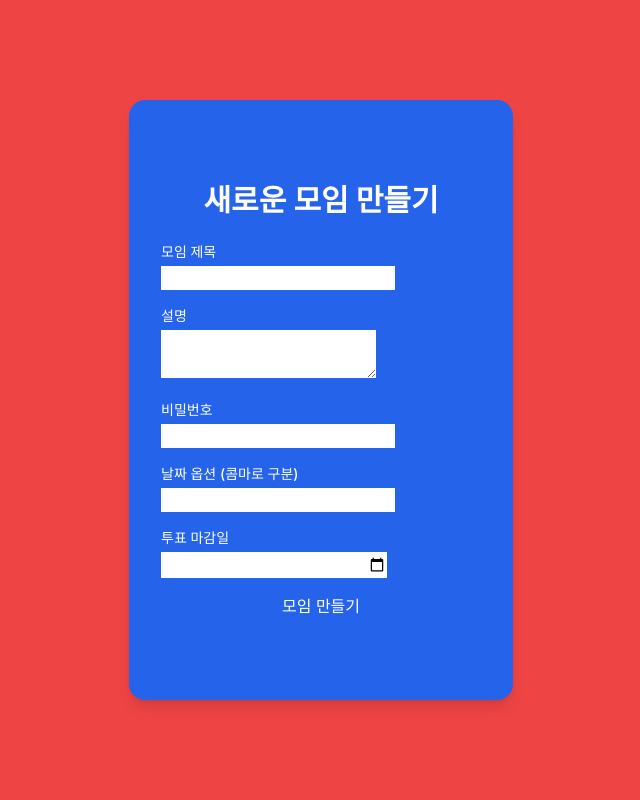
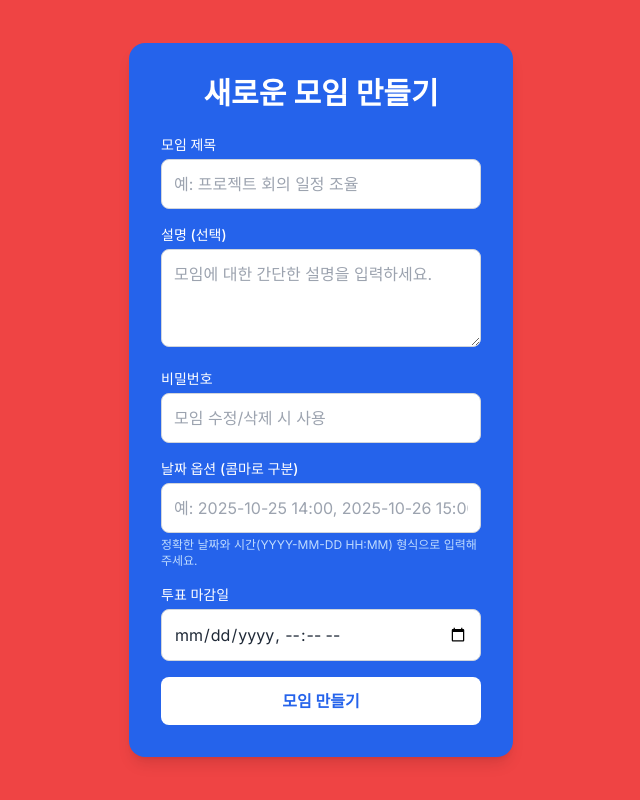
Before and after one commit to Project-BoardTime/BoardTime-FE, a Next.js app: page /create in a window 1280 px wide. Shown: the whole page, without its empty margins (511-1151 px from the left). Built offline with nearby package versions, Linux system fonts and the light colour scheme.

Commit message:
Feat: 모임 생성 페이지 UI 및 API 연동 구현 #12

```diff
--- a/src/app/create/page.tsx
+++ b/src/app/create/page.tsx
@@ -1,10 +1,11 @@
 "use client";
 
 import { useState } from "react";
-import { useRouter } from "next/navigation";
+import { useRouter } from "next/navigation"; // next/navigation 에서 useRouter 임포트
 
 export default function CreateMeetingPage() {
-  const router = useRouter();
+  const router = useRouter(); // useRouter 훅 사용 초기화
+  // useState 훅으로 폼 데이터 상태 관리
   const [formData, setFormData] = useState({
     title: "",
     description: "",
@@ -12,93 +13,135 @@ export default function CreateMeetingPage() {
     deadline: "",
     dateOptionsText: "", // 날짜 입력을 위한 임시 텍스트 상태
   });
+  const [isSubmitting, setIsSubmitting] = useState(false); // 제출 중 상태 관리
+  const [error, setError] = useState<string | null>(null); // 에러 메시지 상태 관리
 
-  // 폼 입력값이 변경될 때마다 상태를 업데이트하는 함수
+  // 입력 필드 값이 변경될 때 호출되는 함수
   const handleChange = (
     e: React.ChangeEvent<HTMLInputElement | HTMLTextAreaElement>
   ) => {
     const { name, value } = e.target;
     setFormData((prevState) => ({
-      ...prevState,
-      [name]: value,
+      ...prevState, // 기존 상태 복사
+      [name]: value, // 변경된 필드만 업데이트 (새 객체 반환)
     }));
   };
 
-  // 폼 제출 시 API 호출을 처리하는 함수
+  // 폼 제출 시 호출되는 함수
   const handleSubmit = async (e: React.FormEvent<HTMLFormElement>) => {
-    e.preventDefault();
+    e.preventDefault(); // 기본 폼 제출 동작 막기
+    setIsSubmitting(true); // 제출 시작 상태
+    setError(null); // 이전 에러 메시지 초기화
 
-    // 콤마로 구분된 날짜 텍스트를 배열로 변환
+    // 콤마로 구분된 날짜 텍스트를 배열로 변환하고 앞뒤 공백 제거
     const dateOptions = formData.dateOptionsText
       .split(",")
       .map((date) => date.trim())
-      .filter((date) => date);
+      .filter((date) => date); // 빈 문자열 제거
 
+    // 날짜 옵션 유효성 검사
     if (dateOptions.length === 0) {
-      alert("날짜 옵션을 하나 이상 입력해주세요.");
+      setError("날짜 옵션을 하나 이상 입력해주세요. (콤마로 구분)");
+      setIsSubmitting(false);
       return;
     }
 
     try {
-      const response = await fetch(
-        `${process.env.NEXT_PUBLIC_API_URL}/api/meetings`,
-        {
+      // 백엔드 API 호출 (rewrites 경로 사용)
+      const response = await fetch(`/api/be/meetings`, {
+        // POST 요청
         method: "POST",
         headers: {
           "Content-Type": "application/json",
         },
         body: JSON.stringify({
+          // 상태 데이터를 JSON 문자열로 변환하여 전송
           title: formData.title,
           description: formData.description,
           password: formData.password,
-            deadline: formData.deadline,
-            dateOptions: dateOptions,
+          deadline: formData.deadline, // HTML datetime-local input 값은 ISO 형식과 유사
+          dateOptions: dateOptions, // 날짜 문자열 배열 전송
+          // placeName, placeLat, placeLng 등은 현재 폼에 없으므로 생략
         }),
-        }
+      });
+
+      // 응답 상태 확인
+      if (!response.ok) {
+        const errorData = await response
+          .json()
+          .catch(() => ({ error: "모임 생성 중 오류 발생" }));
+        throw new Error(
+          errorData.error || `HTTP error! status: ${response.status}`
         );
-
-      if (!response.ok) {
-        throw new Error("모임 생성에 실패했습니다.");
       }
 
+      // 성공 시 결과 처리
       const result = await response.json();
       alert("모임이 성공적으로 생성되었습니다!");
 
-      // 생성된 모임 상세 페이지로 이동
+      // 생성된 모임 상세 페이지로 이동 (useRouter 사용)
       router.push(`/meetings/${result.meetingId}`);
-    } catch (error) {
-      console.error(error);
-      alert("오류가 발생했습니다. 다시 시도해주세요.");
+    } catch (err: unknown) {
+      // 에러 처리
+      if (err instanceof Error) {
+        setError(err.message);
+      } else {
+        setError("알 수 없는 오류가 발생했습니다.");
       }
+      setIsSubmitting(false); // 에러 발생 시 제출 상태 해제
+    }
+    // finally 블록 대신 여기서 처리해도 됨
+    // finally {
+    //   setIsSubmitting(false); // 성공/실패 여부와 관계없이 제출 상태 해제
+    // }
   };
 
+  // JSX 구조 (UI 렌더링)
   return (
+    // 레이아웃은 layout.tsx에서 처리하므로 내부 컨텐츠만 작성
     <>
       <h2 className="text-3xl font-bold mb-6 text-center">
         새로운 모임 만들기
       </h2>
 
       <form onSubmit={handleSubmit} className="flex flex-col space-y-4">
-        {/* 제목 입력 필드 */}
+        {/* 모임 제목 입력 */}
         <div>
           <label htmlFor="title" className="block text-sm font-medium mb-1">
             모임 제목
           </label>
-          <input id="title" name="title" /* ... props ... */ />
+          <input
+            id="title"
+            name="title" // 상태 객체의 키와 일치
+            type="text"
+            required // 필수 입력
+            value={formData.title} // 상태와 값 연결
+            onChange={handleChange} // 변경 시 핸들러 연결
+            className="w-full p-3 rounded-lg text-gray-800 border border-gray-300 focus:ring-2 focus:ring-blue-500"
+            placeholder="예: 프로젝트 회의 일정 조율"
+          />
         </div>
 
-        {/* 설명 입력 필드 */}
+        {/* 설명 입력 */}
         <div>
           <label
             htmlFor="description"
             className="block text-sm font-medium mb-1"
           >
-            설명
+            설명 (선택)
           </label>
-          <textarea id="description" name="description" /* ... props ... */ />
+          <textarea
+            id="description"
+            name="description"
+            rows={3}
+            value={formData.description}
+            onChange={handleChange}
+            className="w-full p-3 rounded-lg text-gray-800 border border-gray-300 focus:ring-2 focus:ring-blue-500"
+            placeholder="모임에 대한 간단한 설명을 입력하세요."
+          />
         </div>
 
-        {/* 비밀번호 입력 필드 */}
+        {/* 비밀번호 입력 */}
         <div>
           <label htmlFor="password" className="block text-sm font-medium mb-1">
             비밀번호
@@ -106,11 +149,16 @@ export default function CreateMeetingPage() {
           <input
             id="password"
             name="password"
-            type="password" /* ... props ... */
+            type="password"
+            required
+            value={formData.password}
+            onChange={handleChange}
+            className="w-full p-3 rounded-lg text-gray-800 border border-gray-300 focus:ring-2 focus:ring-blue-500"
+            placeholder="모임 수정/삭제 시 사용"
           />
         </div>
 
-        {/* 날짜 옵션 입력 필드 */}
+        {/* 날짜 옵션 입력 */}
         <div>
           <label
             htmlFor="dateOptionsText"
@@ -120,11 +168,20 @@ export default function CreateMeetingPage() {
           </label>
           <input
             id="dateOptionsText"
-            name="dateOptionsText" /* ... props ... */
+            name="dateOptionsText"
+            type="text"
+            required
+            placeholder="예: 2025-10-25 14:00, 2025-10-26 15:00"
+            value={formData.dateOptionsText}
+            onChange={handleChange}
+            className="w-full p-3 rounded-lg text-gray-800 border border-gray-300 focus:ring-2 focus:ring-blue-500"
           />
+          <p className="text-xs text-blue-200 mt-1">
+            정확한 날짜와 시간(YYYY-MM-DD HH:MM) 형식으로 입력해주세요.
+          </p>
         </div>
 
-        {/* 마감일 입력 필드 */}
+        {/* 마감일 입력 */}
         <div>
           <label htmlFor="deadline" className="block text-sm font-medium mb-1">
             투표 마감일
@@ -132,12 +189,33 @@ export default function CreateMeetingPage() {
           <input
             id="deadline"
             name="deadline"
-            type="datetime-local" /* ... props ... */
+            type="datetime-local" // 날짜 및 시간 선택 UI 제공
+            required
+            value={formData.deadline}
+            onChange={handleChange}
+            className="w-full p-3 rounded-lg text-gray-800 border border-gray-300 focus:ring-2 focus:ring-blue-500"
           />
         </div>
 
+        {/* 에러 메시지 표시 */}
+        {error && (
+          <p className="text-red-300 text-sm text-center py-1 bg-red-800 rounded">
+            {error}
+          </p>
+        )}
+
         {/* 제출 버튼 */}
-        <button type="submit" /* ... className ... */>모임 만들기</button>
+        <button
+          type="submit"
+          disabled={isSubmitting} // 제출 중일 때 비활성화
+          className={`w-full font-bold py-3 px-4 rounded-lg transition-colors duration-300 mt-6 ${
+            isSubmitting
+              ? "bg-gray-400 text-gray-800 cursor-not-allowed"
+              : "bg-white text-blue-600 hover:bg-blue-100"
+          }`}
+        >
+          {isSubmitting ? "생성 중..." : "모임 만들기"}
+        </button>
       </form>
     </>
   );
--- a/src/components/VoteForm.tsx
+++ b/src/components/VoteForm.tsx
@@ -144,7 +144,7 @@ export default function VoteForm({ meetingId, dateOptions }: VoteFormProps) {
               : "bg-white text-green-700 hover:bg-green-100"
           }`}
         >
-          {isSubmitting ? "제출 중..." : "투표하기 / 수정하기"}
+          {isSubmitting ? "제출 중..." : "투표 제출"}
         </button>
       </form>
     </div>
```
Lines whose indentation alone changed are shown as unchanged.
